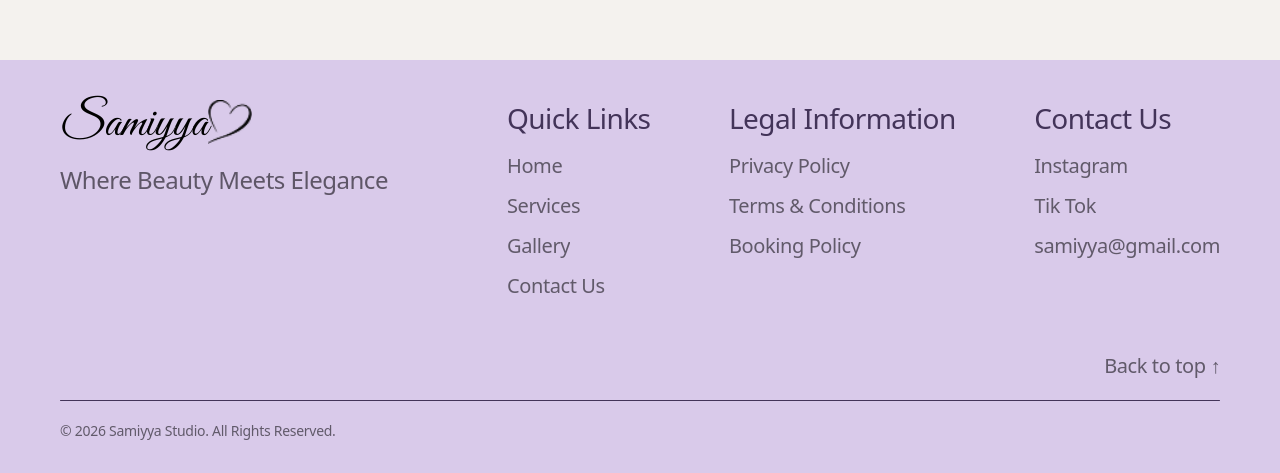
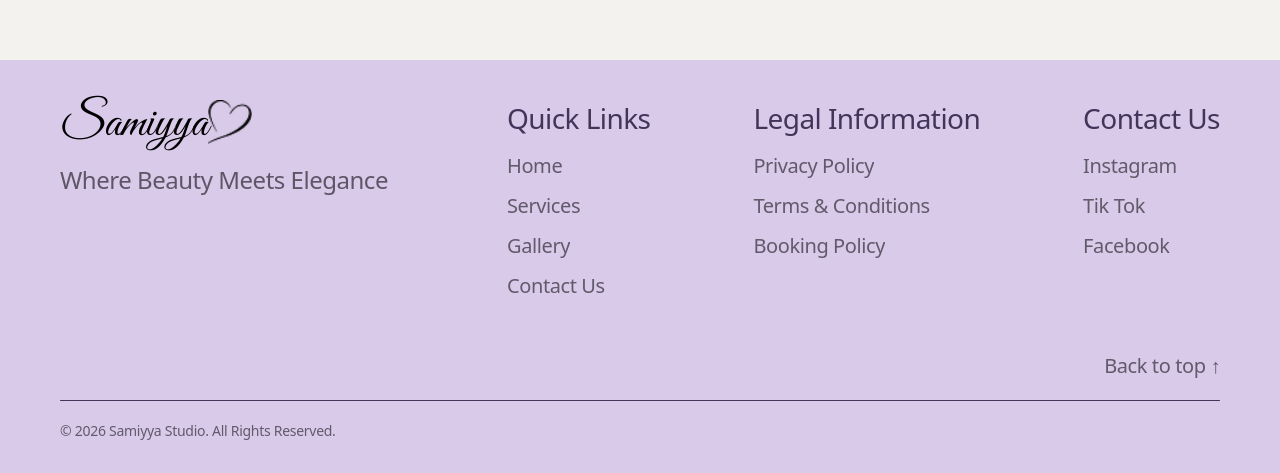
Before and after one commit to sananasgarov/gozelliksalonusimayya, a Next.js app: page / in a window 1280 px wide. Shown: the part 5404-5877 px from the top of the page. Built offline with nearby package versions, Linux system fonts and the light colour scheme; no server answers.

Commit message:
footer face book add

```diff
--- a/components/footer/index.tsx
+++ b/components/footer/index.tsx
@@ -18,7 +18,7 @@ const legalLinks = [
   { label: "Booking Policy", href: "/booking-policy" },
 ];
 
-type ContactData = { email?: string; instagram?: string; tiktok?: string } | null;
+type ContactData = { info?: { email?: string; instagram?: string; tiktok?: string; facebook?: string } } | null;
 
 function scrollToTop() {
   const start = window.scrollY;
@@ -40,14 +40,16 @@ function scrollToTop() {
 }
 
 export default function Footer({ contact }: { contact?: ContactData }) {
-  const instagram = contact?.instagram ?? "https://www.instagram.com/samiyya.studio";
-  const tiktok    = contact?.tiktok    ?? "https://www.tiktok.com/@samiyya.studio";
-  const email     = contact?.email     ?? "samiyya@gmail.com";
+  const info      = contact?.info;
+  const instagram = info?.instagram ?? "https://www.instagram.com/samiyya.studio";
+  const tiktok    = info?.tiktok    ?? "https://www.tiktok.com/@samiyya.studio";
+  const facebook  = info?.facebook  ?? "https://www.facebook.com/samiyya.studio";
+  const email     = info?.email     ?? "samiyya@gmail.com";
 
   const contactLinks = [
     { label: "Instagram",  href: instagram,          external: true  },
     { label: "Tik Tok",    href: tiktok,             external: true  },
-    { label: email,        href: `mailto:${email}`,  external: false },
+    { label: "Facebook",   href: facebook,           external: true  },
   ];
 
   return (
```
